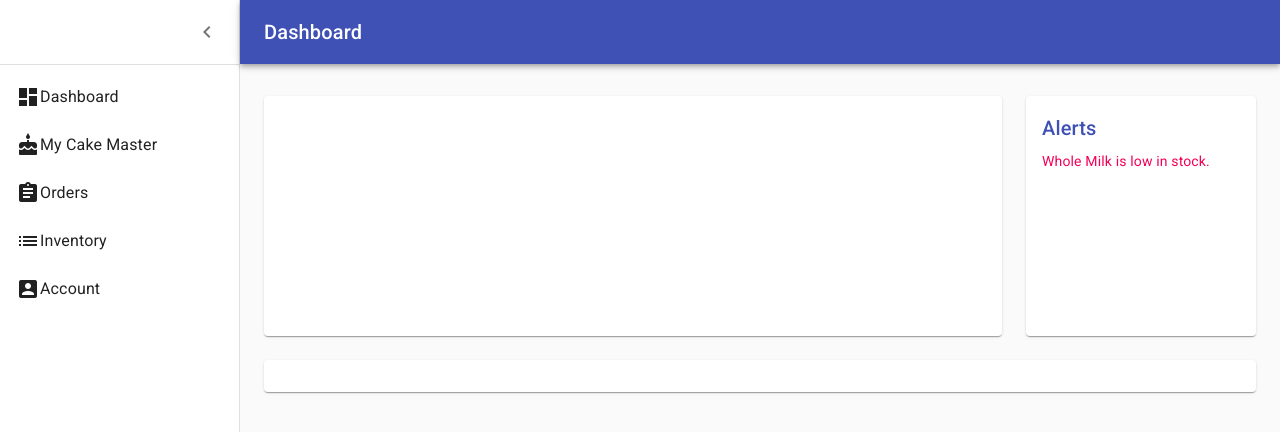
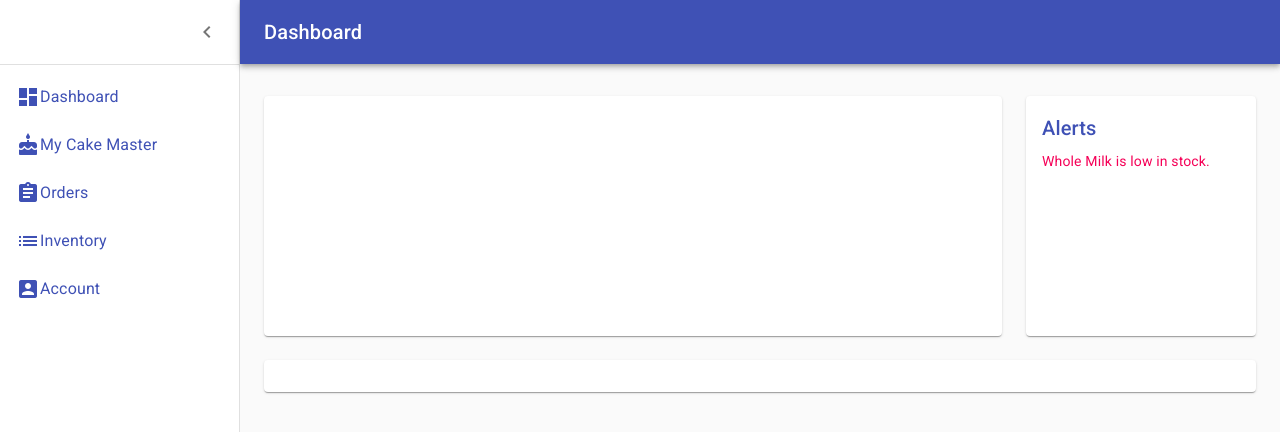
Before and after one commit to zhouyiartemiswang/the_pantry, a React (Create React App) app: page /owner/dashboard in a window 1280 px wide. Shown: the top 432 px of the page. Built offline with nearby package versions, Linux system fonts and the light colour scheme.

Commit message:
added routes to sidenav

```diff
--- a/src/components/SideNav/index.js
+++ b/src/components/SideNav/index.js
@@ -1,6 +1,6 @@
 import React from 'react';
 import clsx from 'clsx';
-import { Drawer, List, ListItem, ListItemText, IconButton, Divider, makeStyles } from '@material-ui/core';
+import { Drawer, List, ListItem, ListItemText, IconButton, Divider, Link, makeStyles } from '@material-ui/core';
 import './style.css';
 
 const drawerWidth = 240;
@@ -54,16 +54,18 @@ export default function SideNav(props) {
             <Divider />
             <List>
                 {[
-                    ['Dashboard', 'dashboard'],
-                    ['My Cake Master', 'cake'],
-                    ['Orders', 'assignment'],
-                    ['Inventory', 'list'],
-                    ['Account', 'account_box']
+                    ['Dashboard', '/owner/dashboard', 'dashboard'],
+                    ['My Cake Master', '/owner/cakemaster', 'cake'],
+                    ['Orders', '/owner/orders', 'assignment'],
+                    ['Inventory', '/owner/inventory', 'list'],
+                    ['Account', '/owner/account', 'account_box']
                 ].map((text) => (
-                    <ListItem button key={text[0]}>
-                        <i class="material-icons">{text[1]}</i>
-                        <ListItemText primary={text[0]} />
-                    </ListItem>
+                    <Link href={text[1]}>
+                        <ListItem button key={text[0]}>
+                            <span class="material-icons">{text[2]}</span>
+                            <ListItemText primary={text[0]} />
+                        </ListItem>
+                    </Link>
                 ))}
             </List>
         </Drawer>
--- a/src/pages/Owner/index.js
+++ b/src/pages/Owner/index.js
@@ -5,7 +5,6 @@ import Dashboard from '../../components/Dashboard';
 import Inventory from '../../components/Inventory';
 import { CssBaseline, Container, makeStyles } from '@material-ui/core';
 import './style.css';
-import InventoryAlert from '../../components/InventoryAlert';
 
 const useStyles = makeStyles((theme) => ({
     root: {
@@ -24,7 +23,6 @@ const useStyles = makeStyles((theme) => ({
 }));
 
 export default function Owner(props) {
-
     const classes = useStyles();
 
     const [open, setOpen] = useState(true);
```
